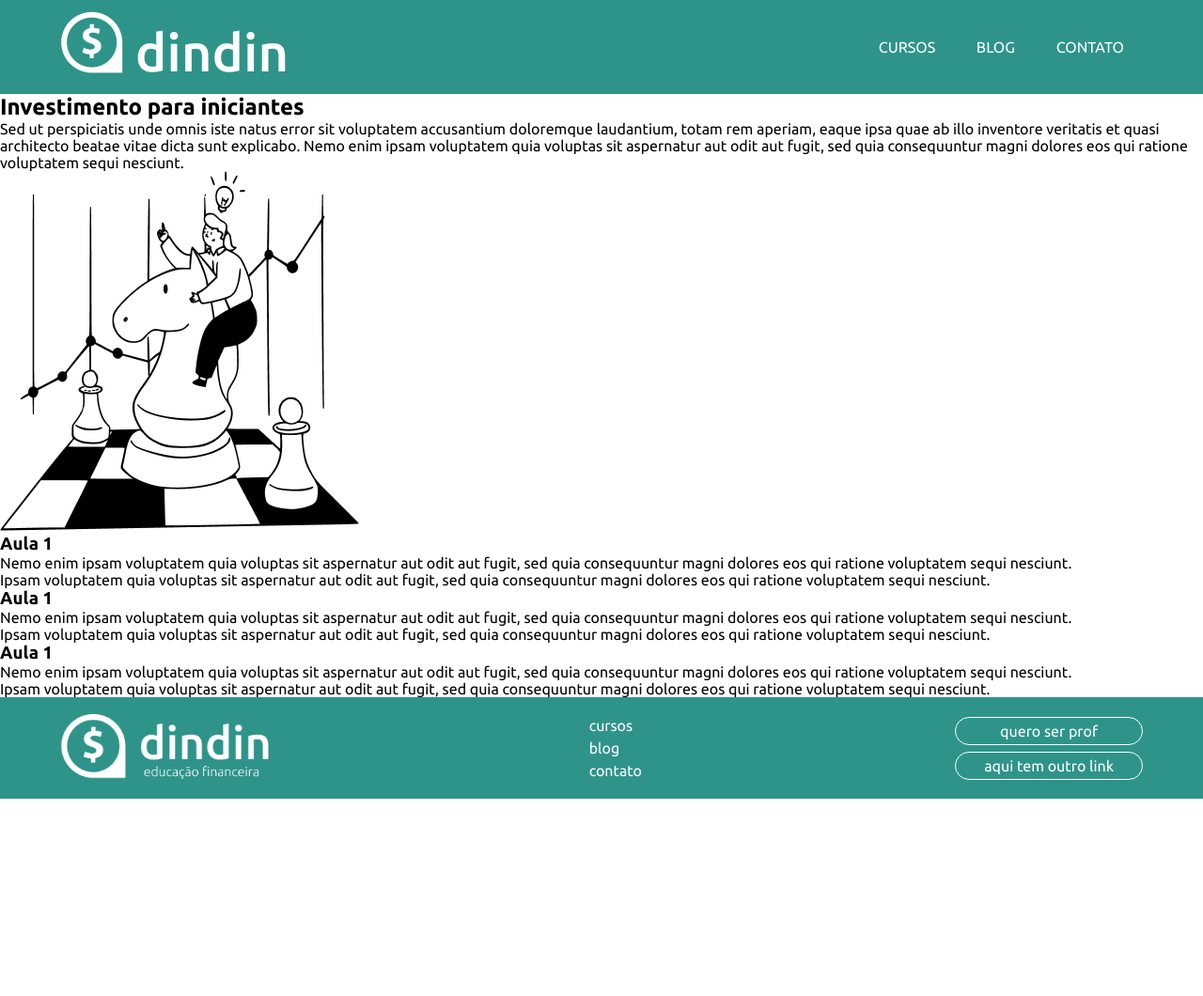
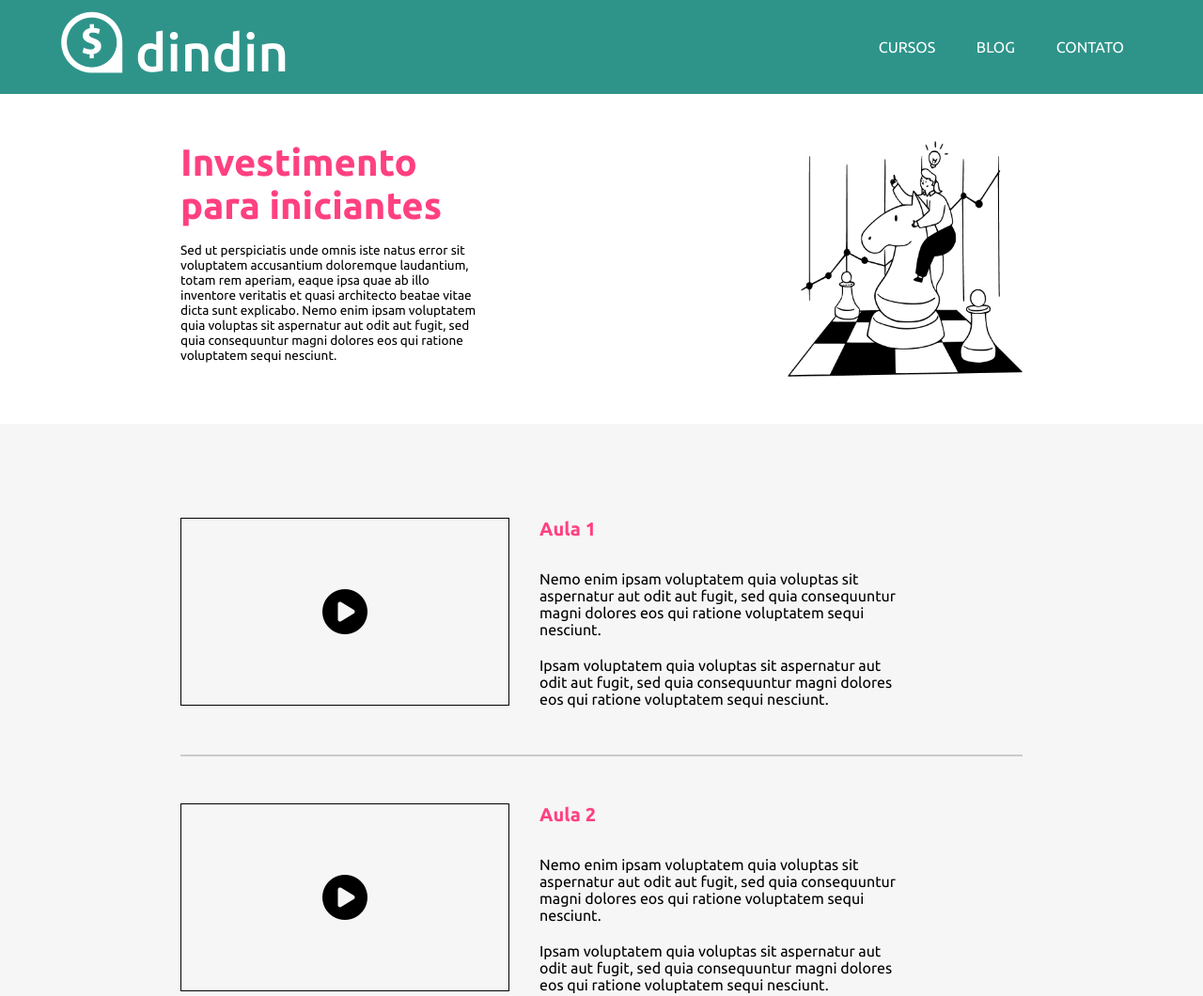
Before and after one commit to Brunoalaraujo/gama-dindin, a plain HTML site: page src/pages/investimento.html in a window 1280 px wide. Shown: the top 1060 px of the page at 94% size. Before the commit the page ends 850 px from the top, so only its background shows below. Drawn offline with Linux system fonts and the light colour scheme.

Commit message:
Curso investimento finalizado

```diff
--- a/src/pages/investimento.html
+++ b/src/pages/investimento.html
@@ -4,6 +4,7 @@
     <meta charset="UTF-8" />
     <meta http-equiv="X-UA-Compatible" content="IE=edge" />
     <meta name="viewport" content="width=device-width, initial-scale=1.0" />
+    <script src="https://kit.fontawesome.com/8757e5dc57.js" crossorigin="anonymous"></script>
     <link rel="preconnect" href="https://fonts.googleapis.com" />
     <link rel="preconnect" href="https://fonts.gstatic.com" crossorigin />
     <link
@@ -29,59 +30,73 @@
     </header>
     <main>
       <section class="bannerInves">
-        <h1>Investimento para iniciantes</h1>
+        <article class="bannerInfo">
+          <h1>Investimento <br />para iniciantes</h1>
           <p>
             Sed ut perspiciatis unde omnis iste natus error sit voluptatem
-          accusantium doloremque laudantium, totam rem aperiam, eaque ipsa quae
-          ab illo inventore veritatis et quasi architecto beatae vitae dicta
-          sunt explicabo. Nemo enim ipsam voluptatem quia voluptas sit
-          aspernatur aut odit aut fugit, sed quia consequuntur magni dolores eos
-          qui ratione voluptatem sequi nesciunt.
+            accusantium doloremque laudantium, totam rem aperiam, eaque ipsa
+            quae ab illo inventore veritatis et quasi architecto beatae vitae
+            dicta sunt explicabo. Nemo enim ipsam voluptatem quia voluptas sit
+            aspernatur aut odit aut fugit, sed quia consequuntur magni dolores
+            eos qui ratione voluptatem sequi nesciunt.
           </p>
+        </article>
         <img src="../img/ilustra-investimento.png" alt="" />
       </section>
       <section class="aulas">
         <article class="aulasCard">
-          <div class="aulaVideo"></div>
+          <div class="aulaVideo">
+            <i class="fa fa-play-circle fa-3x" aria-hidden="true"></i>
+          </div>
+          <section class="aulaInfo">
             <h3>Aula 1</h3>
             <p>
-            Nemo enim ipsam voluptatem quia voluptas sit aspernatur aut odit aut
-            fugit, sed quia consequuntur magni dolores eos qui ratione
+              Nemo enim ipsam voluptatem quia voluptas sit aspernatur aut odit
+              aut fugit, sed quia consequuntur magni dolores eos qui ratione
               voluptatem sequi nesciunt.
             </p>
             <p>
               Ipsam voluptatem quia voluptas sit aspernatur aut odit aut fugit,
-            sed quia consequuntur magni dolores eos qui ratione voluptatem sequi
-            nesciunt.
+              sed quia consequuntur magni dolores eos qui ratione voluptatem
+              sequi nesciunt.
             </p>
+          </section>
         </article>
         <article class="aulasCard">
-          <div class="aulaVideo"></div>
-          <h3>Aula 1</h3>
+          <div class="aulaVideo">
+            <i class="fa fa-play-circle fa-3x" aria-hidden="true"></i>
+          </div>
+          <section class="aulaInfo">
+            <h3>Aula 2</h3>
             <p>
-            Nemo enim ipsam voluptatem quia voluptas sit aspernatur aut odit aut
-            fugit, sed quia consequuntur magni dolores eos qui ratione
+              Nemo enim ipsam voluptatem quia voluptas sit aspernatur aut odit
+              aut fugit, sed quia consequuntur magni dolores eos qui ratione
               voluptatem sequi nesciunt.
             </p>
             <p>
               Ipsam voluptatem quia voluptas sit aspernatur aut odit aut fugit,
-            sed quia consequuntur magni dolores eos qui ratione voluptatem sequi
-            nesciunt.
+              sed quia consequuntur magni dolores eos qui ratione voluptatem
+              sequi nesciunt.
             </p>
+          </section>
         </article>
-        <article class="aulasCard">
-          <div class="aulaVideo"></div>
-          <h3>Aula 1</h3>
+        <article class="aulasCard" id="aula3">
+          <div class="aulaVideo">
+            <i class="fa fa-play-circle fa-3x" aria-hidden="true"></i>
+          </div>
+          <section class="aulaInfo">
+            <h3>Aula 3</h3>
             <p>
-            Nemo enim ipsam voluptatem quia voluptas sit aspernatur aut odit aut
-            fugit, sed quia consequuntur magni dolores eos qui ratione
+              Nemo enim ipsam voluptatem quia voluptas sit aspernatur aut odit
+              aut fugit, sed quia consequuntur magni dolores eos qui ratione
               voluptatem sequi nesciunt.
             </p>
             <p>
               Ipsam voluptatem quia voluptas sit aspernatur aut odit aut fugit,
-            sed quia consequuntur magni dolores eos qui ratione voluptatem sequi
-            nesciunt.
+              sed quia consequuntur magni dolores eos qui ratione voluptatem
+              sequi nesciunt.
             </p>
+          </section>
         </article>
       </section>
     </main>
--- a/src/style/investimento.css
+++ b/src/style/investimento.css
@@ -0,0 +1,72 @@
+.bannerInves {
+    display: flex;
+    padding: 50px 15%;
+    justify-content: space-between;
+}
+
+.bannerInfo{
+    max-width: 400px;
+}
+
+.bannerInfo h1 {
+    font-size: 2.5rem;
+    color: #FF4081;
+    padding-bottom: 1rem;
+}
+
+.bannerInfo p {
+    font-size: 0.85rem;
+    max-width: 325px;
+}
+
+.bannerInves img {
+    max-height: 400px;
+    max-width: 250px;
+}
+
+/* aulas */
+
+.aulas{
+    display: flex;
+    justify-content: space-between;
+    flex-direction: column;
+    padding: 50px 15%;
+    background-color: #F6F6F6;
+}
+
+.aulasCard {
+    display: flex;
+    padding: 50px 0;
+    border-bottom: 2px solid #cacaca;
+}
+
+#aula3 {
+    border-bottom: none;
+}
+
+.aulaVideo {
+    display: flex;
+    width: 350px;
+    height: 200px;
+    border: 1px solid black;
+}
+
+i {
+    margin: 0 auto;
+    align-self: center;
+}
+
+.aulaInfo{
+    padding-left: 2rem;
+    max-width: 425px;
+}
+
+.aulaInfo h3{
+    font-size: 1.25rem;
+    color: #FF4081;
+    padding-bottom: 2rem;
+}
+
+.aulaInfo :nth-child(2) {
+    padding-bottom: 1.25rem;
+}
```
Lines whose indentation alone changed are shown as unchanged.
